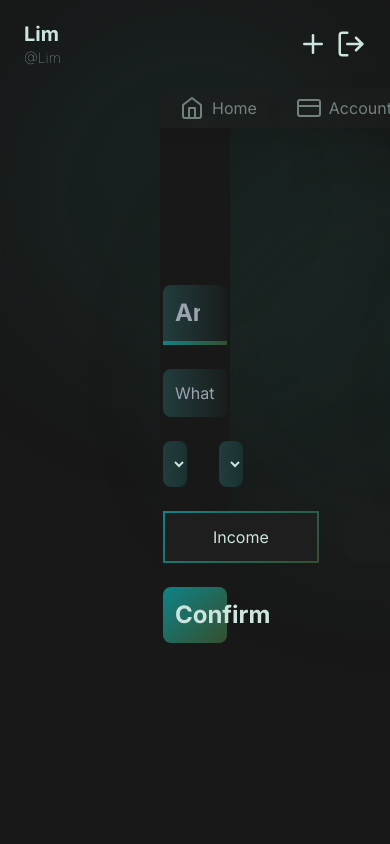
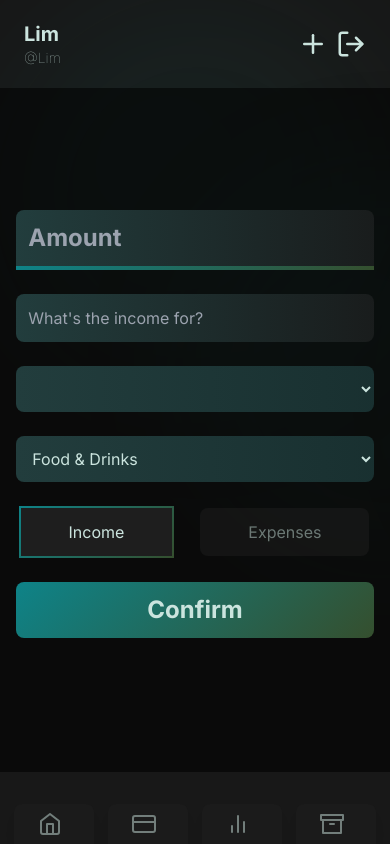
Before and after one commit to LimWeiJen/wallet-mate, a Next.js app in the folder client/: page /main/newTransaction in a window 390 px wide. Shown: the top 844 px of the page. Built offline with nearby package versions, Linux system fonts and the light colour scheme.

Commit message:
style: Add responsiveness

```diff
--- a/client/app/main/accounts/page.tsx
+++ b/client/app/main/accounts/page.tsx
@@ -9,17 +9,17 @@ const Accounts = () => {
   return (
     <div className='grid h-full place-items-center justify-center overflow-y-scroll'>
       {ctx?.accounts.map(account =>
-      <div className={`my-5 w-96 flex flex-col place-items-center rounded-lg`} style={{backgroundColor: account.color}}>
-        <div className='px-10 py-10'>
+      <div className={`my-5 lg:w-96 w-72 flex flex-col place-items-center rounded-lg`} style={{backgroundColor: account.color}}>
+        <div className='px-10 lg:py-10 py-8'>
           <div>{account.name}</div>
           <div className='text-4xl font-bold'>${account.startingAmount + account.income - account.expenses}</div>
         </div>
         <div className='flex'>
-          <div className='p-5 w-48 border-t border-r'>
+          <div className='p-5 w-36 border-t border-r'>
             <div>Income</div>
             <div className='text-2xl font-bold'>${account.income}</div>
           </div>
-          <div className='p-5 w-48 border-t'>
+          <div className='p-5 w-36 border-t'>
             <div>Expenses</div>
             <div className='text-2xl font-bold'>${account.expenses}</div>
           </div>
--- a/client/app/main/home/page.tsx
+++ b/client/app/main/home/page.tsx
@@ -1,8 +1,7 @@
 'use client'
 
 import { context } from '@/app/contexts';
-import { Account, Transaction } from '@/interfaces';
-import React, { useContext, useEffect, useState } from 'react'
+import React, { useContext } from 'react'
 
 const Home = () => {
   const ctx = useContext(context);
@@ -10,12 +9,12 @@ const Home = () => {
   return (
     <div className='h-full flex flex-col justify-center place-items-center'>
       <div className='font-bold text-6xl'>${ctx?.totalAmount}</div>
-      <div className='flex'>
-        <div className='bg-secondaryBlack text-2xl shadow-2xl m-5 p-5 w-72 h-40 flex flex-col justify-center rounded-lg'>
+      <div className='lg:flex w-screen lg:w-fit'>
+        <div className='lg:bg-secondaryBlack bg-primaryBlack text-2xl lg:shadow-2xl m-5 lg:mx-5 mx-24 p-5 lg:w-72 lg:h-40 flex flex-col justify-center rounded-lg'>
           <div>Income</div>
           <div className='font-bold text-primaryGreen'>+${ctx?.income}</div>
         </div>
-        <div className='bg-secondaryBlack text-2xl shadow-2xl m-5 p-5 w-72 h-40 flex flex-col justify-center rounded-lg'>
+        <div className='lg:bg-secondaryBlack bg-primaryBlack text-2xl lg:shadow-2xl m-5 lg:mx-5 mx-24 p-5 lg:w-72 lg:h-40 flex flex-col justify-center rounded-lg'>
           <div>Expenses</div>
           <div className='font-bold'>-${ctx?.expenses}</div>
         </div>
--- a/client/app/main/layout.tsx
+++ b/client/app/main/layout.tsx
@@ -46,8 +46,8 @@ export default function RootLayout({
         </div>
       </div>
       <div className='grid place-content-center'>
-        <div className='w-[calc(100vw-20rem)] rounded-lg h-96' >
-          <div className='flex z-10'>
+        <div className='lg:w-[calc(100vw-20rem)] w-screen rounded-lg h-96' >
+          <div className='lg:flex z-10 hidden'>
             <Link href={'/main/home'}>
             <div className={`flex p-5 py-2 transition-all hover:-translate-y-1 hover:cursor-pointer rounded-t-lg shadow-lg ${pathname === 'home' ? 'bg-primaryGreen': 'bg-secondaryBlack opacity-50'}`}><Home className='mr-2' /> Home</div>
             </Link>
@@ -61,7 +61,21 @@ export default function RootLayout({
             <div className={`flex p-5 py-2 transition-all hover:-translate-y-1 hover:cursor-pointer rounded-t-lg shadow-lg ${pathname === 'records' ? 'bg-primaryGreen': 'bg-secondaryBlack opacity-50'}`}><Archive className='mr-2' /> Records</div>
             </Link>
           </div>
-          <div className='bg-primaryBlack h-[calc(100vh-10rem)]' style={{boxShadow: '0px 0px 20px 20px rgba(0, 0, 0, 0.25);'}}>
+          <div className='flex z-10 lg:hidden absolute bottom-0 left-0 w-screen justify-evenly'>
+            <Link href={'/main/home'}>
+            <div className={`flex px-6 py-2 transition-all hover:-translate-y-1 hover:cursor-pointer rounded-t-lg shadow-lg ${pathname === 'home' ? 'bg-primaryGreen': 'bg-secondaryBlack opacity-50'}`}><Home className='mr-2' /></div>
+            </Link>
+            <Link href={'/main/accounts'}>
+            <div className={`flex px-6 py-2 transition-all hover:-translate-y-1 hover:cursor-pointer rounded-t-lg shadow-lg ${pathname === 'accounts' ? 'bg-primaryGreen': 'bg-secondaryBlack opacity-50'}`}><CreditCard className='mr-2' /></div>
+            </Link>
+            <Link href='/main/reports'>
+            <div className={`flex px-6 py-2 transition-all hover:-translate-y-1 hover:cursor-pointer rounded-t-lg shadow-lg ${pathname === 'reports' ? 'bg-primaryGreen': 'bg-secondaryBlack opacity-50'}`}><BarChart2 className='mr-2' /></div>
+            </Link>
+            <Link href={'/main/records'}>
+            <div className={`flex px-6 py-2 transition-all hover:-translate-y-1 hover:cursor-pointer rounded-t-lg shadow-lg ${pathname === 'records' ? 'bg-primaryGreen': 'bg-secondaryBlack opacity-50'}`}><Archive className='mr-2' /></div>
+            </Link>
+          </div>
+          <div className='lg:bg-primaryBlack bg-[#0000008b] h-[calc(100vh-10rem)]' style={{boxShadow: '0px 0px 20px 20px rgba(0, 0, 0, 0.25);'}}>
             {children}
           </div>
         </div>
--- a/client/app/main/newTransaction/page.tsx
+++ b/client/app/main/newTransaction/page.tsx
@@ -17,11 +17,11 @@ const NewTransaction = () => {
       <input ref={amount} className='p-3 w-11/12 font-bold text-2xl bg-primaryBlack bg-gradient-to-r from-secondaryGreen to-[#223D3D1e] rounded-t-lg' type="number" placeholder='Amount' />
       <div className='h-1 w-11/12 gradient-1 mb-3'></div>
       <input ref={description} className='p-3 w-11/12 bg-primaryBlack my-3 bg-gradient-to-r from-secondaryGreen to-[#223d3d1e] rounded-lg' type="text" placeholder="What's the income for?" />
-      <div className='flex justify-between w-11/12'>
-        <select ref={account} className='p-3 w-11/12 mr-4 bg-primaryBlack my-3 bg-gradient-to-r from-secondaryGreen to-[#1edfdf1f] rounded-lg focus:outline-none focus:border-none'>
+      <div className='lg:flex justify-between w-11/12'>
+        <select ref={account} className='p-3 lg:w-11/12 w-full lg:mr-4 bg-primaryBlack my-3 bg-gradient-to-r from-secondaryGreen to-[#1edfdf1f] rounded-lg focus:outline-none focus:border-none'>
           {ctx?.accounts.map(account => <option value={account.name}>{account.name}</option>)}
         </select>
-        <select ref={category} className='p-3 w-11/12 ml-4 bg-primaryBlack my-3 bg-gradient-to-r from-secondaryGreen to-[#1edfdf1f] rounded-lg focus:outline-none focus:border-none'>
+        <select ref={category} className='p-3 lg:w-11/12 w-full lg:ml-4 bg-primaryBlack my-3 bg-gradient-to-r from-secondaryGreen to-[#1edfdf1f] rounded-lg focus:outline-none focus:border-none'>
           <option value="Food & Drinks">Food & Drinks</option>
           <option value="Shopping">Shopping</option>
           <option value="Housing">Housing</option>
@@ -36,7 +36,7 @@ const NewTransaction = () => {
           <option value="Unknown">Unknown</option>
         </select>
       </div>
-      <div className='flex w-11/12 my-3 transition-all'>
+      <div className='flex lg:w-11/12 lg:justify-start justify-center my-3 transition-all'>
         <div className={`p-0.5 ${isIncome ? 'gradient-border-1' : ''} mr-6 transition-all hover:-translate-y-1`}>
           <button onClick={() => setIsIncome(true)} className={`p-3 px-12 bg-secondaryBlack ${isIncome ? '' : 'rounded-lg opacity-50'}`}>Income</button>
         </div>
--- a/client/app/main/reports/page.tsx
+++ b/client/app/main/reports/page.tsx
@@ -12,16 +12,16 @@ const Reports = () => {
 
   return (
     <div className='overflow-y-scroll h-full p-5'>
-      <div className='text-4xl font-bold relative w-full h-60 mb-5'>
+      <div className='lg:text-4xl text-2xl font-bold relative w-full h-60 mb-5'>
         <h1>Income</h1>
         <Doughnut data={ctx?.incomeChartData!} width={"50%"} options={{maintainAspectRatio: false}}/>
       </div>
-      <div className='text-4xl font-bold relative w-full h-60 my-10'>
+      <div className='lg:text-4xl text-2xl font-bold relative w-full h-60 my-10'>
         <h1>Expenses</h1>
         <Doughnut data={ctx?.expensesChartData!} width={"50%"} options={{maintainAspectRatio: false}}/>
       </div>
       <div>
-        <h1 className='text-4xl font-bold text-center p-5'>Income And Expenses Report</h1>
+        <h1 className='lg:text-4xl text-2xl font-bold text-center p-5'>Income And Expenses Report</h1>
         <div className='bg-secondaryBlack p-5 my-2 text-xl'>
           <div className='flex justify-between font-bold'>
             <h1>Total Income</h1>
--- a/client/app/sign-in/page.tsx
+++ b/client/app/sign-in/page.tsx
@@ -69,9 +69,9 @@ const page = () => {
 
 	return (
 		<div className='grid place-content-center h-screen'>
-			<div className='w-[calc(100vw-20rem)] rounded-lg h-[calc(100vh-10rem)]' >
-				<div className='bg-primaryBlack h-[calc(100vh-10rem)] flex w-full' style={{boxShadow: '0px 0px 20px 20px rgba(0, 0, 0, 0.25);'}}>
-					<div className={`flex flex-col h-full w-full justify-center place-items-center ${signingIn ? '' : 'bg-secondaryBlack'}`}>
+			<div className='lg:w-[calc(100vw-20rem)] w-screen rounded-lg h-[calc(100vh-10rem)]' >
+				<div className='lg:bg-primaryBlack bg-[#0000008b] h-[calc(100vh-10rem)] lg:flex w-full' style={{boxShadow: '0px 0px 20px 20px rgba(0, 0, 0, 0.25);'}}>
+					<div className={`lg:relative absolute top-0 left-0 flex flex-col h-full w-full justify-center place-items-center ${signingIn ? '' : 'lg:bg-secondaryBlack lg:block hidden'}`}>
 						{signingIn ?
 						<div className='flex flex-col h-full w-full justify-center place-items-center'>
 							<input ref={signInUsername} className='p-3 w-3/4 bg-primaryBlack my-3 bg-gradient-to-r from-secondaryGreen to-[#223D3D1e] rounded-lg' type="text" placeholder='Username' />
@@ -81,7 +81,7 @@ const page = () => {
 							<button className='underline text-xs' onClick={switchSignInOrSignUp}>Or Sign Up</button>
 						</div> : null }
 					</div>
-					<div className={`h-full w-full flex flex-col justify-center place-items-center ${signingIn ? 'bg-secondaryBlack' : ''}`}>
+					<div className={`lg:relative absolute top-0 left-0 h-full w-full flex flex-col justify-center place-items-center ${signingIn ? 'lg:bg-secondaryBlack lg:block hidden' : ''}`}>
 						{!signingIn ?
 						<div className='flex flex-col h-full w-full justify-center place-items-center'>
 							<input ref={signUpUsername} className='p-3 w-3/4 bg-primaryBlack my-3 bg-gradient-to-r from-secondaryGreen to-[#223D3D1e] rounded-lg' type="text" placeholder='Username (unique)' />
```
